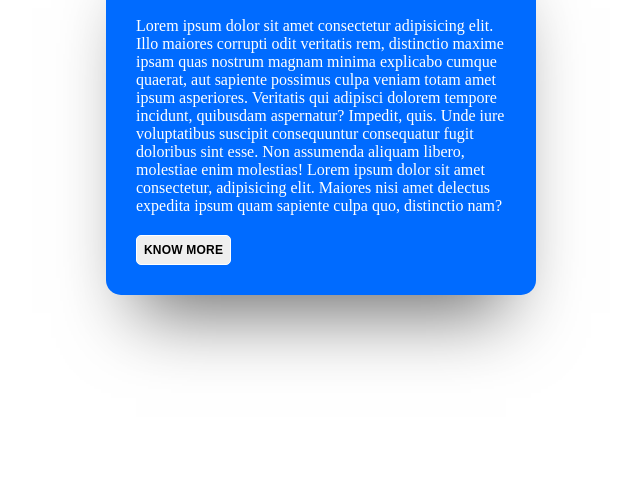
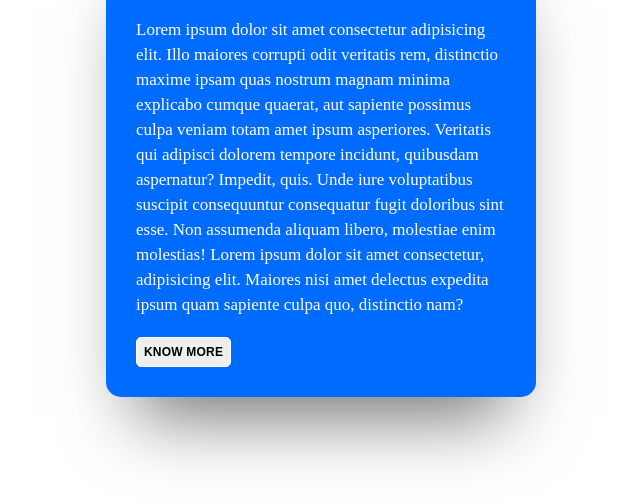
Before and after one commit to Saifemon/shopify-class-1, a plain HTML site: page index.html in a window 1280 px wide. Shown: the part 220-724 px from the top of the page, without its empty margins (319-959 px from the left). Drawn offline with Linux system fonts and the light colour scheme.

Commit message:
Update style.css

```diff
--- a/css/style.css
+++ b/css/style.css
@@ -22,6 +22,8 @@ h1{}
 
 p{
 	margin: 20px 0 20px 0;
+	font-size: 17px;
+	line-height: 25px
 }
 button{
 	cursor: pointer;
```
